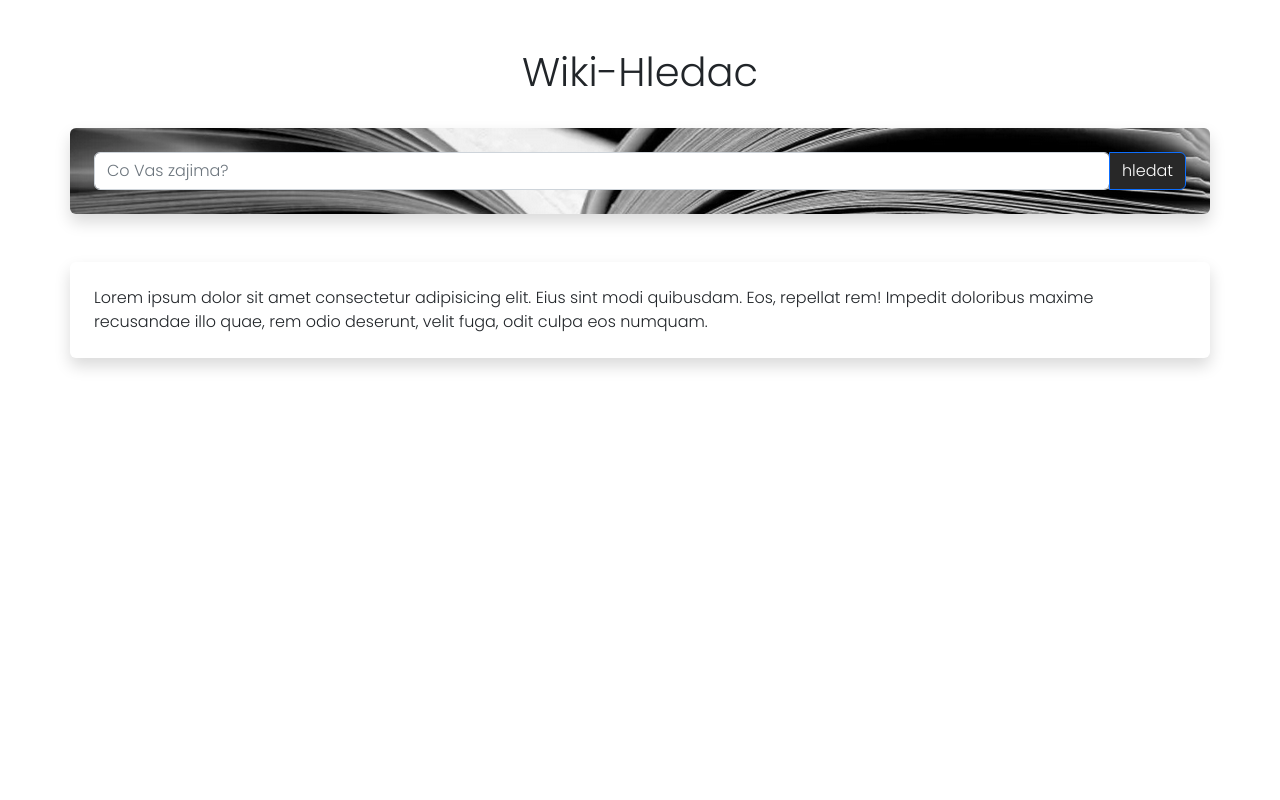
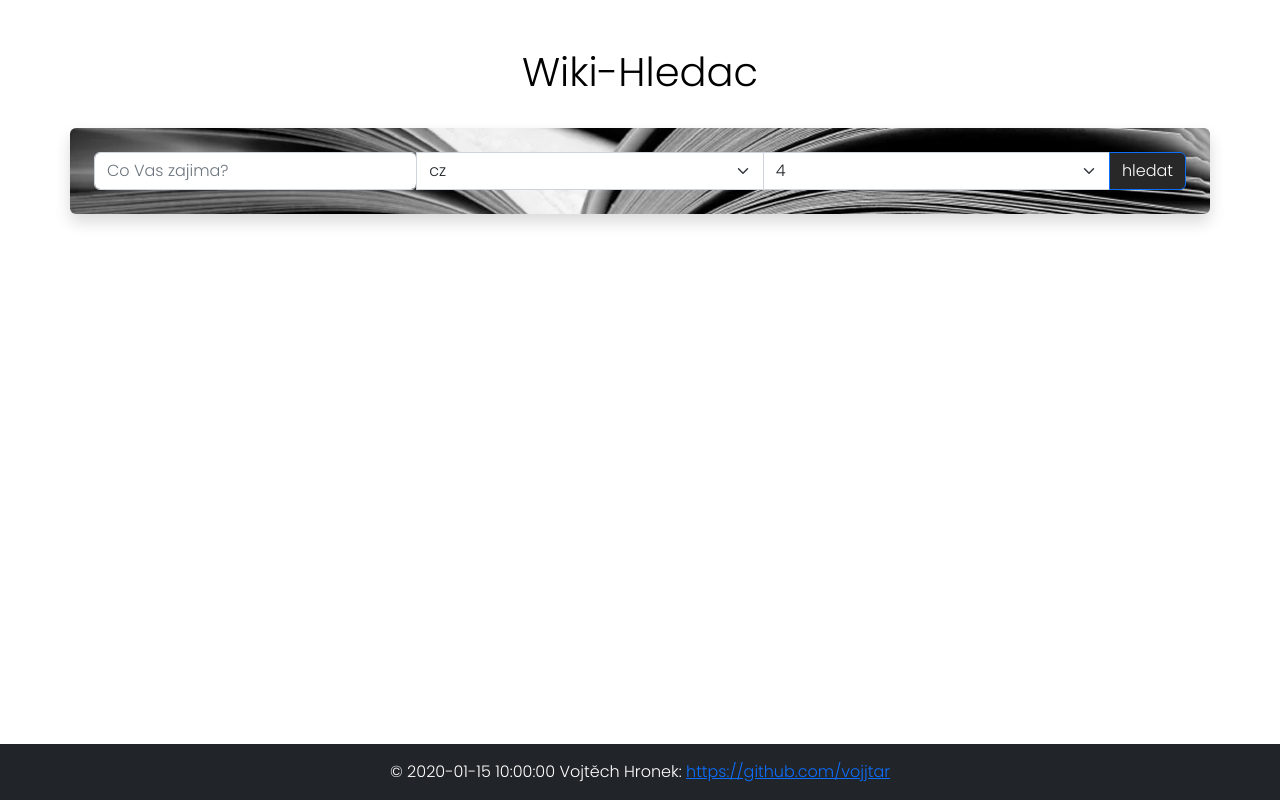
Before and after one commit to vojjtar/wikipedia-flask-docker, a Flask app: template wikipedia_app/www/templates/index.html in a window 1280 px wide. Run offline with Flask 2, Linux system fonts and the light colour scheme; the template is opened without the code that fills it: most values are stand-ins (such as "Sample title", 1, 10 or a date in 2020).

Commit message:
added: more functionality

```diff
--- a/wikipedia_app/routes.py
+++ b/wikipedia_app/routes.py
@@ -1,7 +1,41 @@
 from wikipedia_app import app
 
-from flask import render_template
+from flask import render_template, request
+from wikipedia_app import wiki
 
-@app.route('/')
-def index():
-    return render_template('index.html')
+from wikipedia_app.wiki import get_random_wikipedia_article
+from datetime import date
+
+@app.route('/', methods=["GET", "POST"])
+def index() -> render_template:
+    wiki_result = None
+    success = None
+    show_text_div = False
+
+    if  request.method == "POST":
+        search_query = request.form['query']
+        sentences = request.form['sentences']
+        language = request.form['language']
+
+        wiki_result = get_random_wikipedia_article(search_query, language, int(sentences))
+
+        print(wiki_result)
+
+        if (wiki_result[-1] == True):
+            success = True
+        elif (wiki_result[-1] == False):
+            success = False
+        elif (wiki_result[-1] == 'not_found'):
+            success = 'not_found'
+
+
+        show_text_div = True
+        wiki_result = wiki_result[0]
+
+
+
+    return render_template('index.html',
+                            date=date.today().year,
+                            wiki_result=wiki_result,
+                            success=success,
+                            show_text_div=show_text_div)
--- a/wikipedia_app/www/templates/index.html
+++ b/wikipedia_app/www/templates/index.html
@@ -10,10 +10,12 @@
     <title>Document</title>
 </head>
 <body>
+    <div id="main_wrap">
+
         <div class="container" id="title">
-
+            <a href="/" style="text-decoration: none; color: black;">
                 <h1 class="text-center">Wiki-Hledac</h1>
-
+            </a>
         </div>
 
         <div
@@ -22,14 +24,50 @@
         style="background-image: url('../static/images/book.png'); background-size: percentage;  background-repeat: no-repeat;"
         >
 
+            <form action="/" method="post">
                 <div class="input-group">
-            <input type="search" class="form-control rounded" placeholder="Co Vas zajima?"/>
-            <button type="button" class="btn btn-primary" id="search_button">hledat</button>
+
+                    <input required type="search" class="form-control rounded input-lg" placeholder="Co Vas zajima?" name="query"/>
+
+                    <select name="language" id="language" class="form-select" style="width: 1rem;">
+                        <option value="cz">cz</option>
+                        <option value="en">en</option>
+                    </select>
+
+                    <select name="sentences" id="sentences" class="form-select">
+                        {% for i in range(1, 10) %}
+                            {% if i == 4 %}
+                                <option value="{{i}}" selected="selected">{{i}}</option>
+                            {% endif %}
+                            <option value="{{i}}">{{i}}</option>
+                        {% endfor %}
+                    </select>
+
+                    <button type="submit" class="btn btn-primary" id="search_button">hledat</button>
+                </div>
+            </form>
+
         </div>
 
+        {% if show_text_div %}
+        <div class="container shadow p-4 mb-5 rounded" id="wiki_text">
+            {% if success == True %}
+                {{ wiki_result }}
+            {% elif success == False %}
+                Nenasli jsme presny vysledek, mysleli jste neco z vysledku nize? <br>
+                {% for suggestion in wiki_result[1] %}
+                    {{ suggestion }} <br>
+                {% endfor %}
+            {% elif success == 'not_found' %}
+                nebyl nalezen zadny vysledek pro: <b>{{ wiki_result[0] }}</b>
+            {% endif %}
         </div>
-    <div class="container shadow p-4 mb-5 rounded" id="wiki_text">
-        Lorem ipsum dolor sit amet consectetur adipisicing elit. Eius sint modi quibusdam. Eos, repellat rem! Impedit doloribus maxime recusandae illo quae, rem odio deserunt, velit fuga, odit culpa eos numquam.
+        {% endif %}
+
     </div>
+
+    <footer class="page-footer font-small blue fixed-bottom text-bg-dark">
+        <div class="footer-copyright text-center py-3">© {{date}} Vojtěch Hronek: <a href="https://github.com/vojjtar" target="_blank">https://github.com/vojjtar</a></div>
+    </footer>
 </body>
 </html>
```
Also changed, not shown: wikipedia_app/wiki.py (+8 -4 lines), README.md (added). Lines whose indentation alone changed are shown as unchanged.
